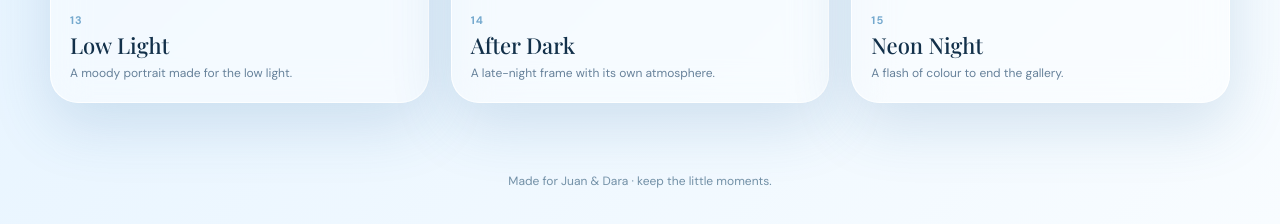
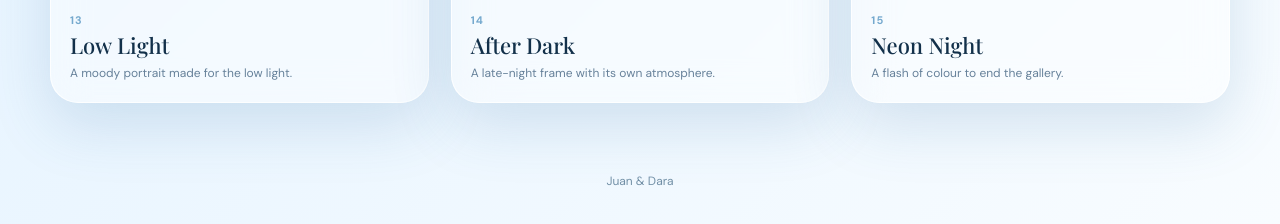
Before and after one commit to Syntaxizer/Juandaragallery, a plain HTML site: page index.html in a window 1280 px wide. Shown: the part 3313-3537 px from the top of the page. Drawn offline with nearby package versions, Linux system fonts and the light colour scheme.

Commit message:
Update index.html

```diff
--- a/index.html
+++ b/index.html
@@ -30,7 +30,7 @@ h1{font-family:"Playfair Display",serif;font-size:clamp(46px,8vw,88px);line-heig
 <nav class="nav"><div class="brand">Juan <span>&amp;</span> Dara</div><div class="counter">15 moments</div></nav>
 <header class="hero"><div class="eyebrow">our little archive</div><h1>Juan <em>&amp;</em> Dara<br>Gallery</h1><p>A small collection of faces, nights, smiles, and ordinary moments that became worth remembering.</p></header>
 <main class="gallery" id="gallery"></main>
-<footer class="footer">Made for Juan &amp; Dara · keep the little moments.</footer>
+<footer class="footer">Juan &amp; Dara</footer>
 </div>
 <div class="modal" id="modal" aria-hidden="true"><button class="close" id="close" aria-label="Close">×</button><div class="modal-box"><div class="modal-image"><img id="modalImg" alt=""></div><div class="modal-info"><div class="num" id="modalNum"></div><h2 id="modalTitle"></h2><p id="modalDesc"></p><div class="navbuttons"><button id="prev">← Previous</button><button id="next">Next →</button></div></div></div></div>
 <script>
```
